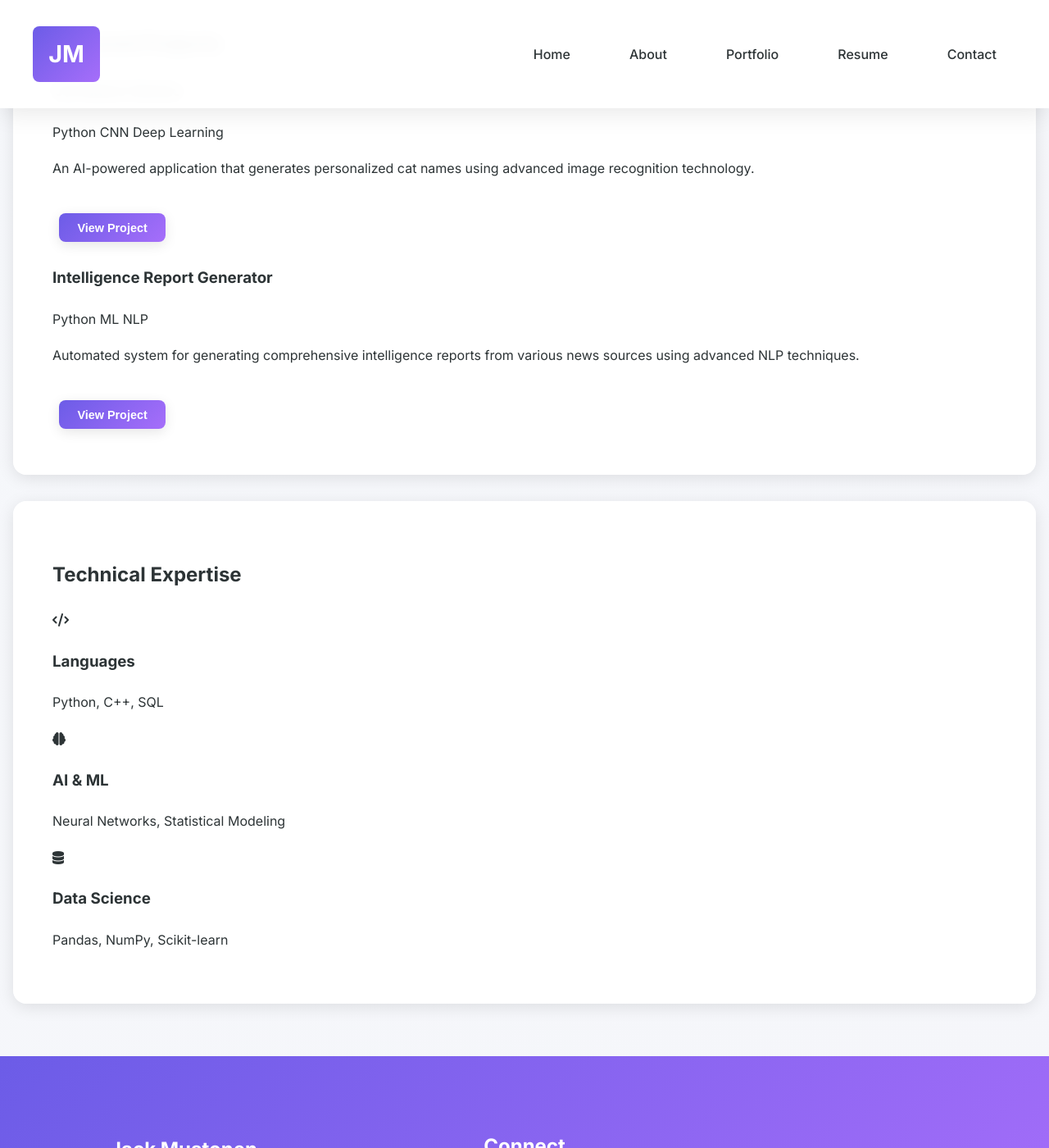
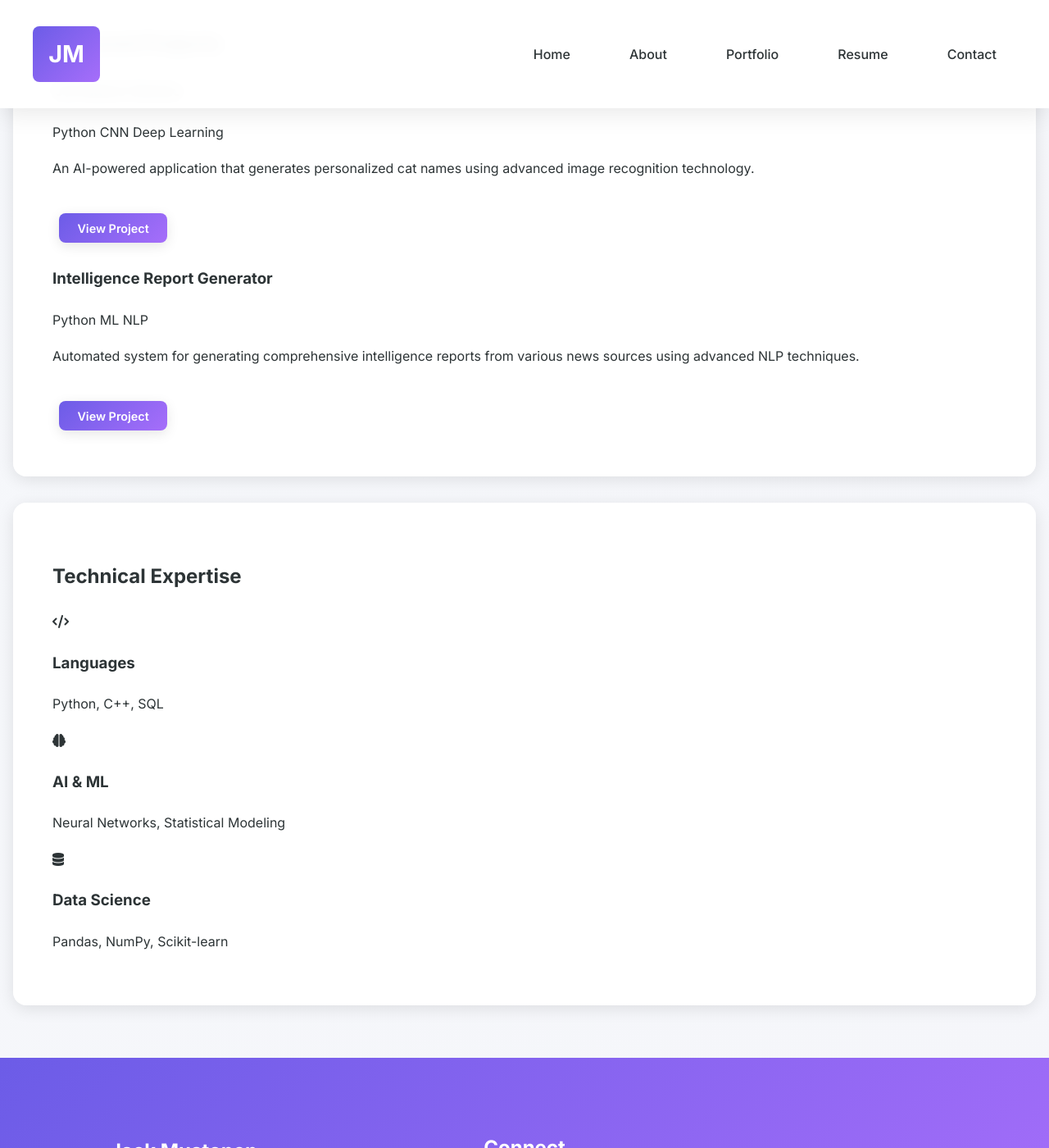
Before and after one commit to APinchofPepper/jackmustonen.com, a Jekyll site: the page built from index.md, in a window 1280 px wide and 1400 px high, scrolled down 824 px. Shown: the whole window at 82% size. Built offline with Jekyll 4.4.1, drawn with Linux system fonts in a browser that asks for light colours.

Commit message:
Update styles.css

```diff
--- a/assets/css/styles.css
+++ b/assets/css/styles.css
@@ -290,22 +290,24 @@
 }
 
 /* Project Card Button Styles */
-.project-card .btn,
-.project-card .btn:visited,
-.project-card .btn:link {
+.project-card .btn {
     margin-top: 1.5rem;
     background: linear-gradient(135deg, var(--gradient-start), var(--gradient-end));
-    color: white !important; /* Forces color to stay white */
+    color: white !important;
     font-weight: 600;
     padding: 0.8rem 1.8rem;
     border-radius: 8px;
     transition: all 0.3s ease;
     display: inline-block;
-    text-decoration: none;
     border: none;
+    cursor: pointer;
+    font-family: inherit;
+    line-height: normal;
+    outline: none;
 }
 
 .project-card .btn:hover,
+.project-card .btn:focus,
 .project-card .btn:active {
     transform: translateY(-3px);
     box-shadow: var(--hover-shadow);
@@ -314,15 +316,11 @@
         var(--gradient-start),
         var(--gradient-end)
     );
-    opacity: 0.95; /* Subtle dimming on hover instead of color change */
+    opacity: 0.95;
+    outline: none;
 }
 
 .project-card .btn-small {
     font-size: 0.9rem;
     padding: 0.6rem 1.4rem;
 }
-
-/* Prevent any default link styling */
-.project-card a.btn {
-    text-decoration: none;
-}
```
